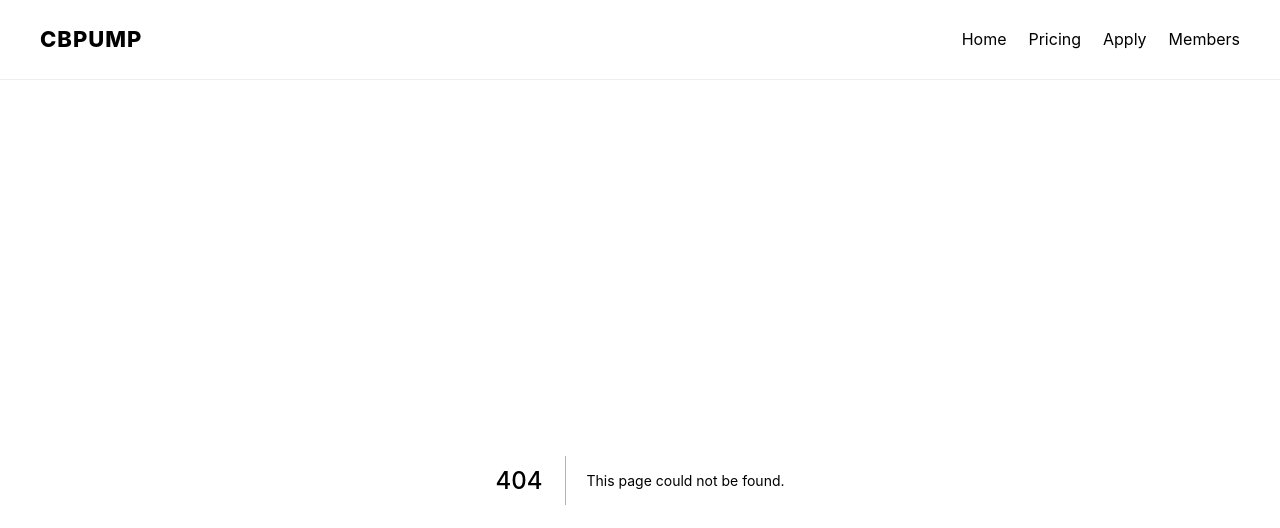
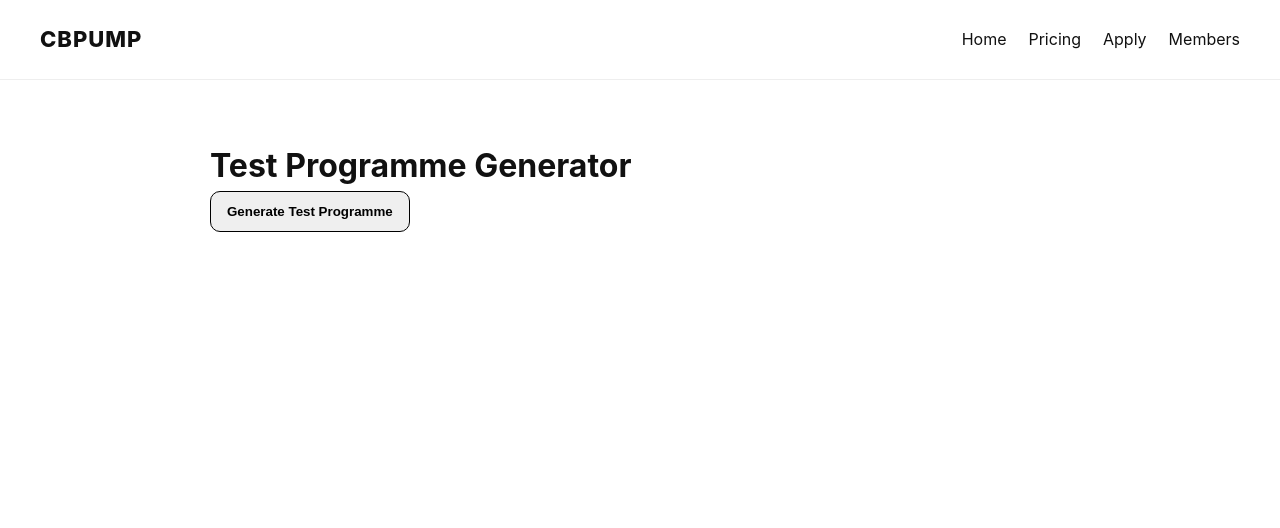
Before and after one commit to cbpumpcoaching/online-coaching-platform, a Next.js app: page /test-programme in a window 1280 px wide. Before the commit this address had no page. Shown: the top 528 px of the page. Built offline with nearby package versions, Linux system fonts and the light colour scheme.

Commit message:
Create test-programme.js

```diff
--- /dev/null
+++ b/pages/test-programme.js
@@ -0,0 +1,80 @@
+// /pages/test-programme.js
+import { useState } from "react";
+import Link from "next/link";
+
+export default function TestProgrammePage() {
+  const [result, setResult] = useState(null);
+  const [error, setError] = useState("");
+
+  async function generate() {
+    setError("");
+    setResult(null);
+
+    // Fake onboarding data (you can change these values)
+    const onboarding = {
+      goal: "Muscle Gain",
+      daysPerWeek: 4,
+      experience: "Intermediate",
+      equipment: ["Gym membership (recommended)"],
+    };
+
+    // Save onboarding so success page can find it too
+    localStorage.setItem("cbpump_onboarding", JSON.stringify(onboarding));
+
+    try {
+      const res = await fetch("/api/programme/generate", {
+        method: "POST",
+        headers: { "Content-Type": "application/json" },
+        body: JSON.stringify(onboarding),
+      });
+
+      if (!res.ok) {
+        const msg = await res.text();
+        throw new Error(msg || "API failed");
+      }
+
+      const programme = await res.json();
+      localStorage.setItem("cbpump_programme_v1", JSON.stringify(programme));
+      setResult(programme);
+    } catch (e) {
+      setError(e.message || "Unknown error");
+    }
+  }
+
+  return (
+    <div style={{ maxWidth: 900, margin: "40px auto", padding: 20 }}>
+      <h1>Test Programme Generator</h1>
+
+      <button
+        onClick={generate}
+        style={{
+          padding: "12px 16px",
+          borderRadius: 10,
+          border: "1px solid #000",
+          cursor: "pointer",
+          fontWeight: 700,
+        }}
+      >
+        Generate Test Programme
+      </button>
+
+      {error ? (
+        <div style={{ marginTop: 16, padding: 12, border: "1px solid red", borderRadius: 10 }}>
+          <strong>Error:</strong> {error}
+        </div>
+      ) : null}
+
+      {result ? (
+        <div style={{ marginTop: 16 }}>
+          <p>✅ Programme generated and saved to localStorage.</p>
+          <p>
+            <Link href="/programme">Go to /programme →</Link>
+          </p>
+          <pre style={{ whiteSpace: "pre-wrap", background: "#f6f6f6", padding: 12, borderRadius: 10 }}>
+            {JSON.stringify(result, null, 2)}
+          </pre>
+        </div>
+      ) : null}
+    </div>
+  );
+}
```
